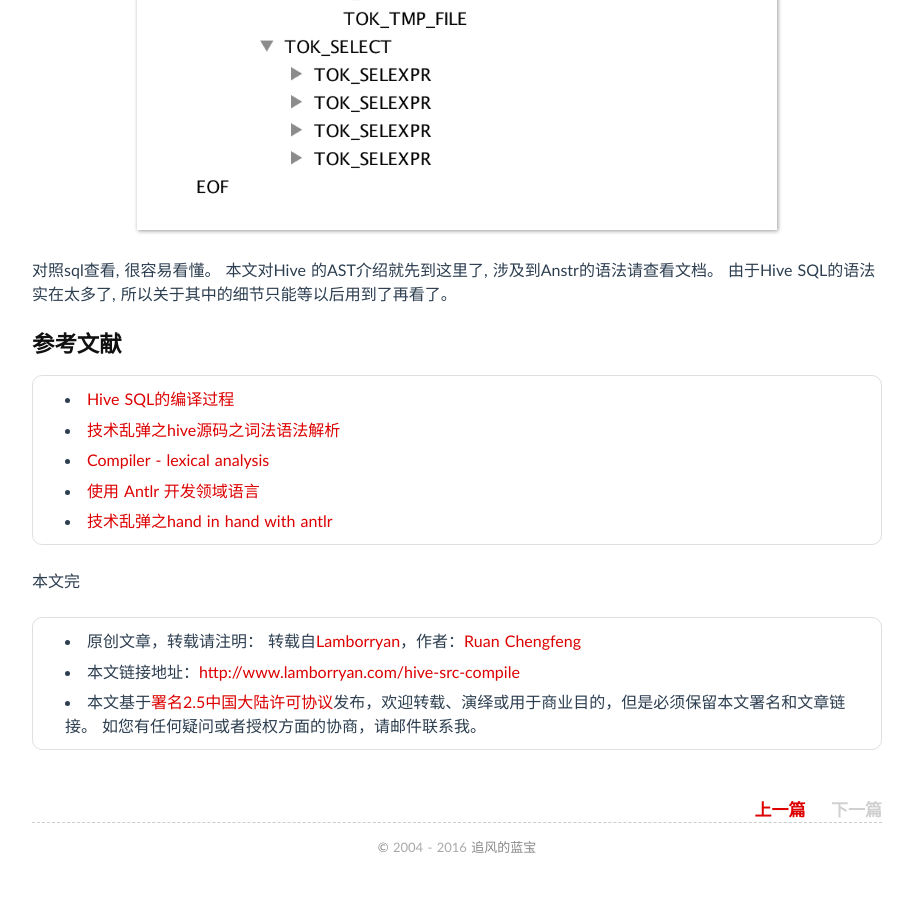
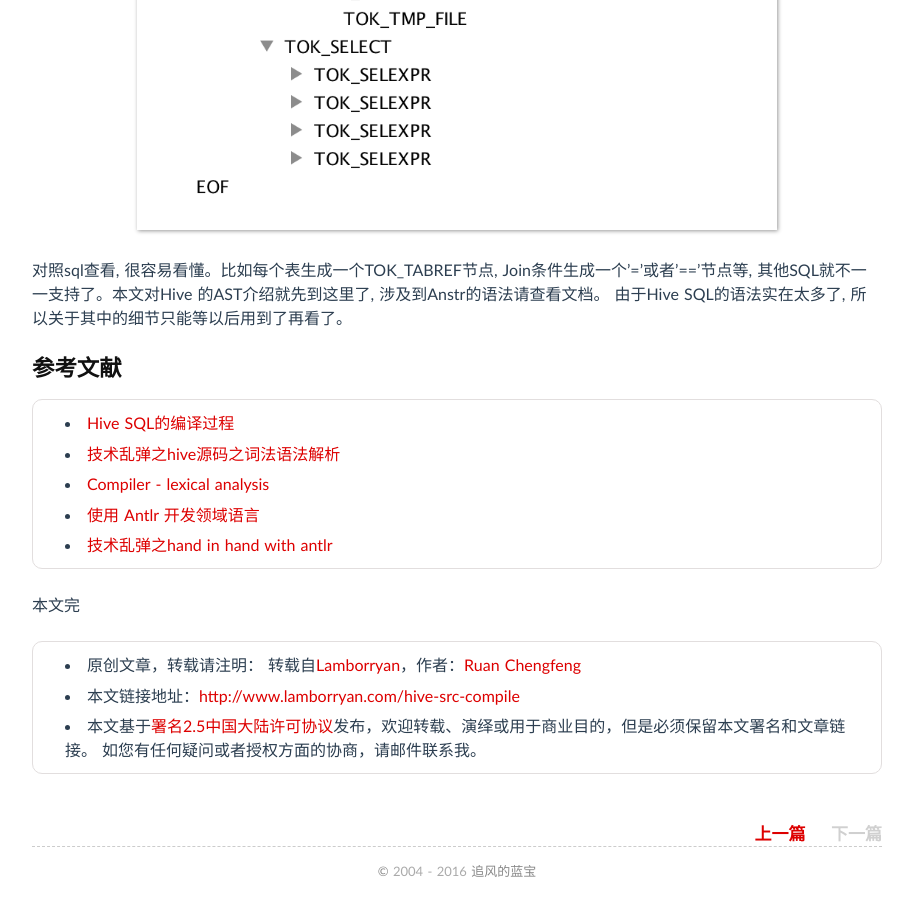
Before and after one commit to luyee/lamborryan.github.io, a Jekyll site: the page built from _posts/2016/2016-04-20-hive-src-compile.md, in a window 1280 px wide and 900 px high, scrolled down 9458 px. Shown: the whole window, without its empty margins (183-1096 px from the left). Built offline with Jekyll 4.4.1, drawn with Linux system fonts in a browser that asks for light colours; comment, search, counter and statistics services are not loaded.

Commit message:
no message

```diff
--- a/_posts/2016/2016-04-20-hive-src-compile.md
+++ b/_posts/2016/2016-04-20-hive-src-compile.md
@@ -333,7 +333,7 @@ AST(由于展开太大,所以只能看一部分了):
 ![img](../image/hive/hive-src-compile/compile1.jpg)
 
 
-对照sql查看, 很容易看懂。 本文对Hive 的AST介绍就先到这里了, 涉及到Anstr的语法请查看文档。 由于Hive SQL的语法实在太多了, 所以关于其中的细节只能等以后用到了再看了。
+对照sql查看, 很容易看懂。比如每个表生成一个TOK_TABREF节点, Join条件生成一个'='或者'=='节点等, 其他SQL就不一一支持了。本文对Hive 的AST介绍就先到这里了, 涉及到Anstr的语法请查看文档。 由于Hive SQL的语法实在太多了, 所以关于其中的细节只能等以后用到了再看了。
 
 ## 参考文献
 
```
